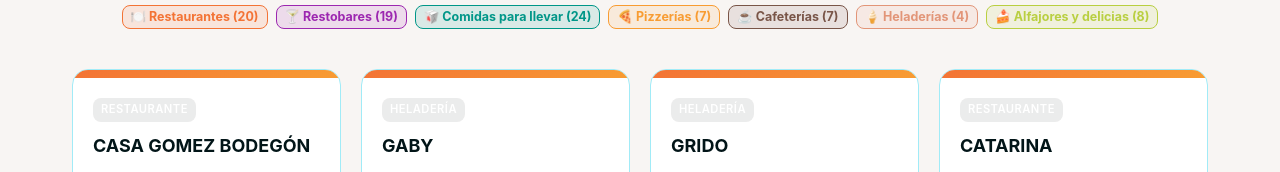
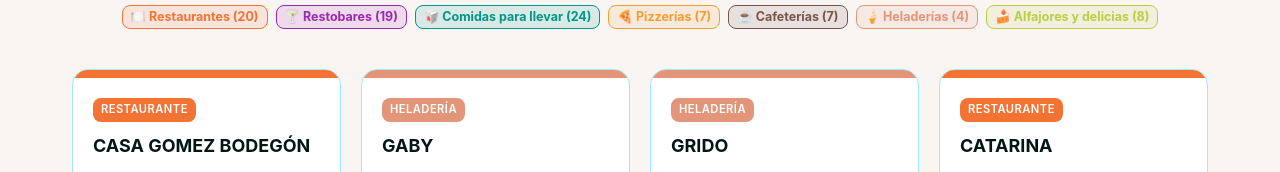
Before and after one commit to WaldoAriel/estructura-turismo, a React (Vite) app: page /gastronomia in a window 1280 px wide. Shown: the part 745-917 px from the top of the page. Built offline with nearby package versions, Linux system fonts and the light colour scheme.

Commit message:
filtros por categoría + chips en cards con colores

```diff
--- a/src/components/EstablecimientoCard.tsx
+++ b/src/components/EstablecimientoCard.tsx
@@ -17,11 +17,13 @@
 interface Props {
   item: Establecimiento
   guideType: 'alojamientos' | 'gastronomia'
+  categoryColor?: string
 }
 
-export default function EstablecimientoCard({ item, guideType }: Props) {
+export default function EstablecimientoCard({ item, guideType, categoryColor }: Props) {
   const categoryGradient =
     guideType === 'alojamientos' ? municipalGradients.ocean : municipalGradients.sunset
+  const chipColor = categoryColor || categoryGradient
 
   const whatsappNumber = item.telefonos?.find((t) => t.whatsapp)?.whatsapp || item.telefonos?.[0]?.numero
   const webUrl = item.web && item.web.trim() !== '' ? item.web : null
@@ -29,6 +31,9 @@
   const buildWhatsAppMessage = () => {
     const cat = item.categoria.toUpperCase()
     const nombre = item.nombre
+    if (guideType === 'gastronomia') {
+      return `Hola, lo contacto desde el sitio web de Turismo de Santa Rosa de Calamuchita para consultar sobre ${cat} ${nombre}.`
+    }
     return `Hola, lo contacto desde el sitio web de Turismo de Santa Rosa de Calamuchita para consultar disponibilidad en ${cat} ${nombre}.`
   }
 
@@ -66,7 +71,7 @@
         <Box
           sx={{
             height: 8,
-            background: categoryGradient,
+            background: chipColor,
             flexShrink: 0,
           }}
         />
@@ -76,7 +81,7 @@
               label={item.categoria}
               size="small"
               sx={{
-                backgroundColor: `${categoryGradient}`,
+                backgroundColor: chipColor,
                 color: '#FFFFFF',
                 fontWeight: 600,
                 fontSize: '0.7rem',
--- a/src/pages/Alojamientos.tsx
+++ b/src/pages/Alojamientos.tsx
@@ -194,7 +194,12 @@
                 }}
               >
                 {pageItems.map((item) => (
-                  <EstablecimientoCard key={item.id} item={item} guideType="alojamientos" />
+                  <EstablecimientoCard
+                    key={item.id}
+                    item={item}
+                    guideType="alojamientos"
+                    categoryColor={alojamientoCategoryColors[item.categoria] || municipalPalette.turquoise}
+                  />
                 ))}
               </Box>
             </motion.div>
--- a/src/pages/Gastronomia.tsx
+++ b/src/pages/Gastronomia.tsx
@@ -185,7 +185,12 @@
                 }}
               >
                 {pageItems.map((item) => (
-                  <EstablecimientoCard key={item.id} item={item} guideType="gastronomia" />
+                  <EstablecimientoCard
+                    key={item.id}
+                    item={item}
+                    guideType="gastronomia"
+                    categoryColor={gastronomiaCategoryColors[item.categoria] || municipalPalette.turquoise}
+                  />
                 ))}
               </Box>
             </motion.div>
```
Also changed, not shown: src/data/externals/alojamientos.json.
